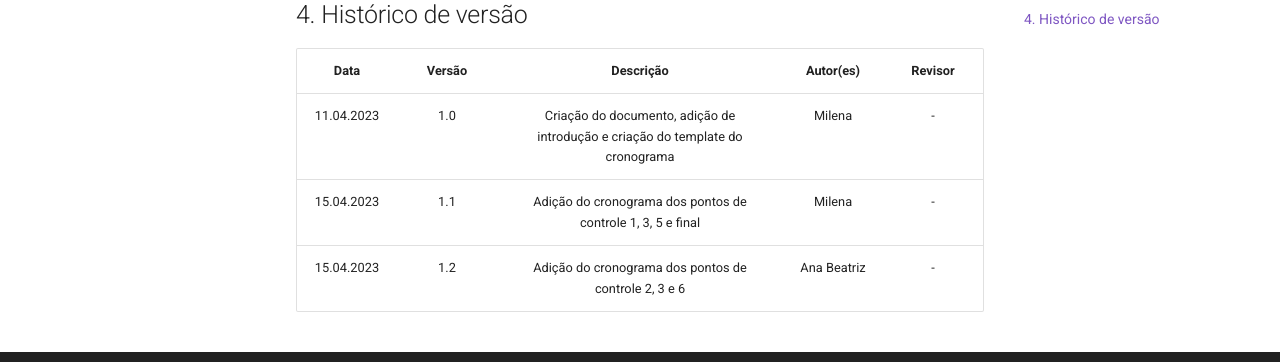
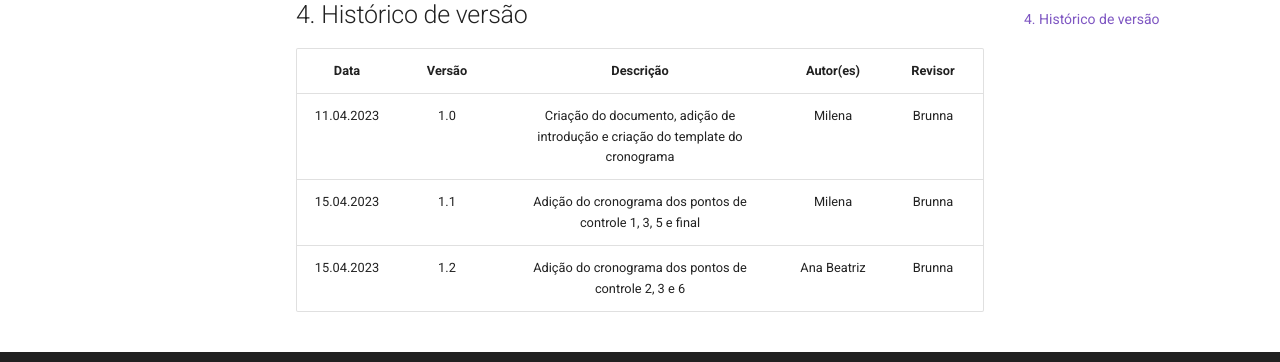
Before and after one commit to Requisitos-de-Software/2023.1-Twitch, an MkDocs documentation site: the page built from docs/planejamento/cronograma.md, in a window 1280 px wide and 900 px high, scrolled down 4886 px. Shown: the part 412-774 px from the top of the window. Built offline with MkDocs 1.6.1 and Material for MkDocs 9.7.7, drawn with Linux system fonts in a browser that asks for light colours; comment, search, counter and statistics services are not loaded.

Commit message:
Adicionando revisores
Revisores das versões até o presente momento do documento Cronograma.

```diff
--- a/docs/planejamento/cronograma.md
+++ b/docs/planejamento/cronograma.md
@@ -99,6 +99,6 @@ No ponto de controle final deve ser feita uma verificação, correção e refina
 ## 4. Histórico de versão
 |    Data    | Versão | Descrição                                                                      | Autor(es)  | Revisor  |
 | :--------: | :----: | :----------------------------------------------------------------------------: | :--------: | :------: |
-| 11.04.2023 | 1.0    | Criação do documento, adição de introdução e criação do template do cronograma |   Milena   |    -     |
-| 15.04.2023 | 1.1    | Adição do cronograma dos pontos de controle 1, 3, 5 e final |   Milena   |    -     |
-| 15.04.2023 | 1.2    | Adição do cronograma dos pontos de controle 2, 3 e 6 |   Ana Beatriz   |    -     |
+| 11.04.2023 | 1.0    | Criação do documento, adição de introdução e criação do template do cronograma |   Milena   |    Brunna     |
+| 15.04.2023 | 1.1    | Adição do cronograma dos pontos de controle 1, 3, 5 e final |   Milena   |    Brunna     |
+| 15.04.2023 | 1.2    | Adição do cronograma dos pontos de controle 2, 3 e 6 |   Ana Beatriz   |    Brunna     |
```
